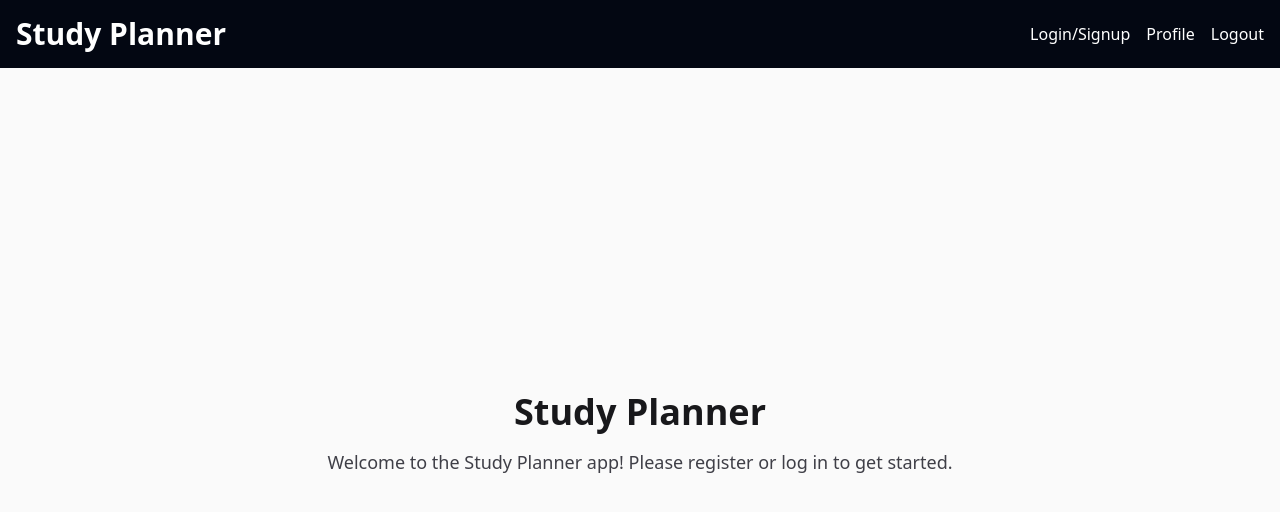
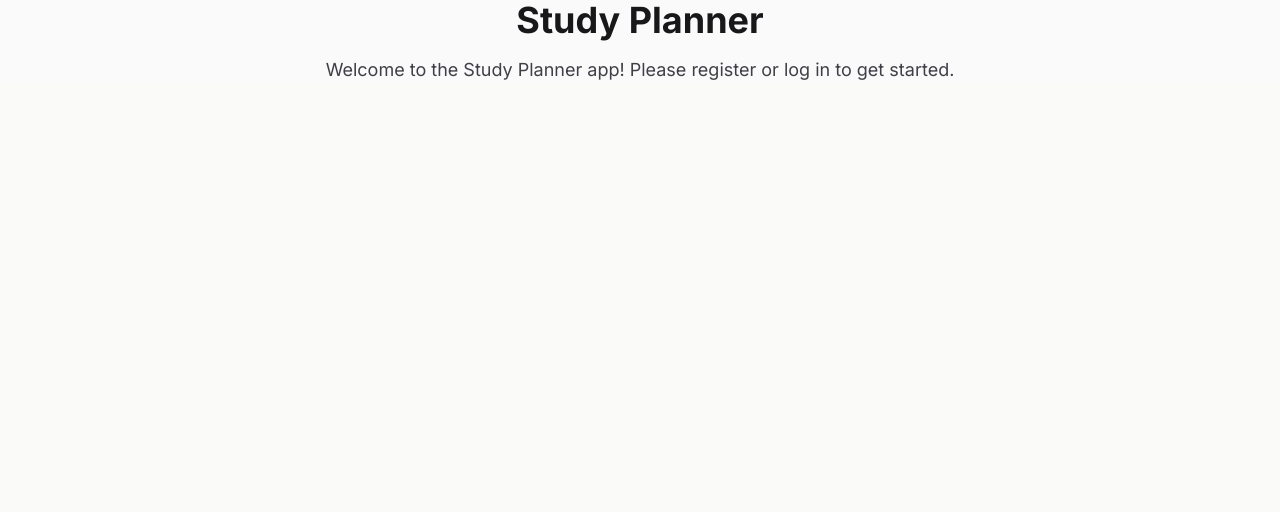
Before and after one commit to pikacoder44/Study-Planner, a Next.js app: page / in a window 1280 px wide. Shown: the top 512 px of the page. Built offline with nearby package versions, Linux system fonts and the light colour scheme.

Commit message:
fixed layout file

```diff
--- a/app/layout.tsx
+++ b/app/layout.tsx
@@ -1,33 +1,21 @@
 import type { Metadata } from "next";
-import { Geist, Geist_Mono } from "next/font/google";
+import { Inter } from "next/font/google";
 import "./globals.css";
-import Navbar from "@/components/Navbar";
 
-const geistSans = Geist({
-  variable: "--font-geist-sans",
-  subsets: ["latin"],
-});
-
-const geistMono = Geist_Mono({
-  variable: "--font-geist-mono",
+const inter = Inter({
+  variable: "--font-inter",
   subsets: ["latin"],
 });
 
 export const metadata: Metadata = {
-  title: "Create Next App",
-  description: "Generated by create next app",
+  title: "Study Planner",
+  description: "A calm place to organize your academic week.",
 };
 
 export default function RootLayout({ children }: LayoutProps<"/">) {
   return (
-    <html
-      lang="en"
-      className={`${geistSans.variable} ${geistMono.variable} h-full antialiased`}
-    >
-      <body className="min-h-full flex flex-col">
-        <Navbar />
-        {children}
-        </body>
+    <html lang="en" className={`${inter.variable} h-full antialiased`}>
+      <body className="min-h-full">{children}</body>
     </html>
   );
 }
```
